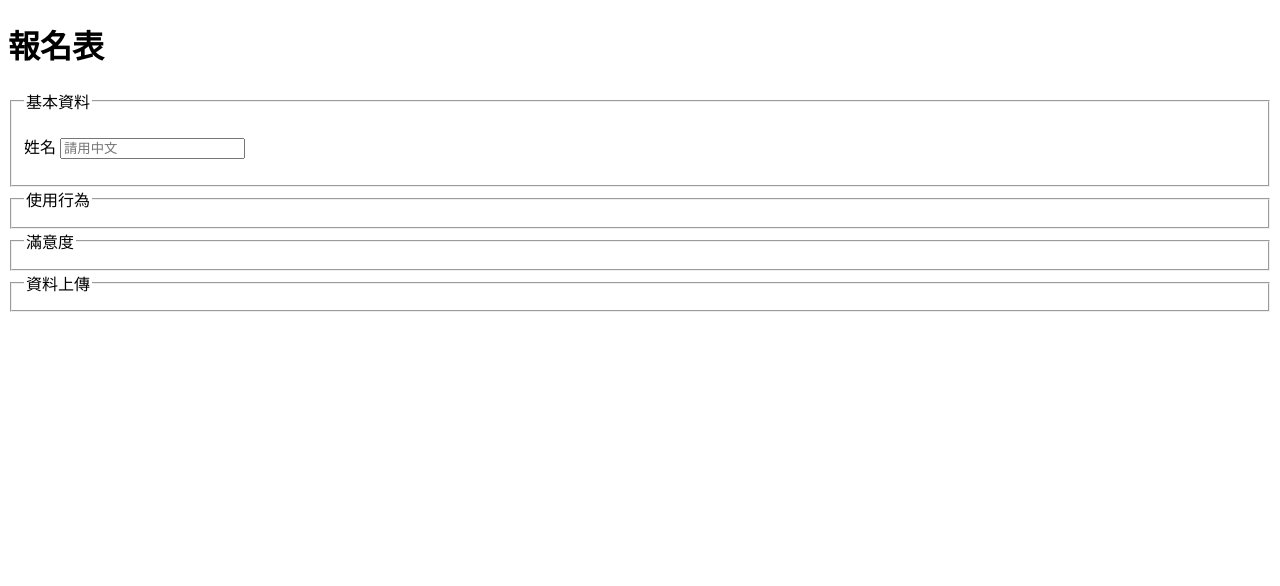
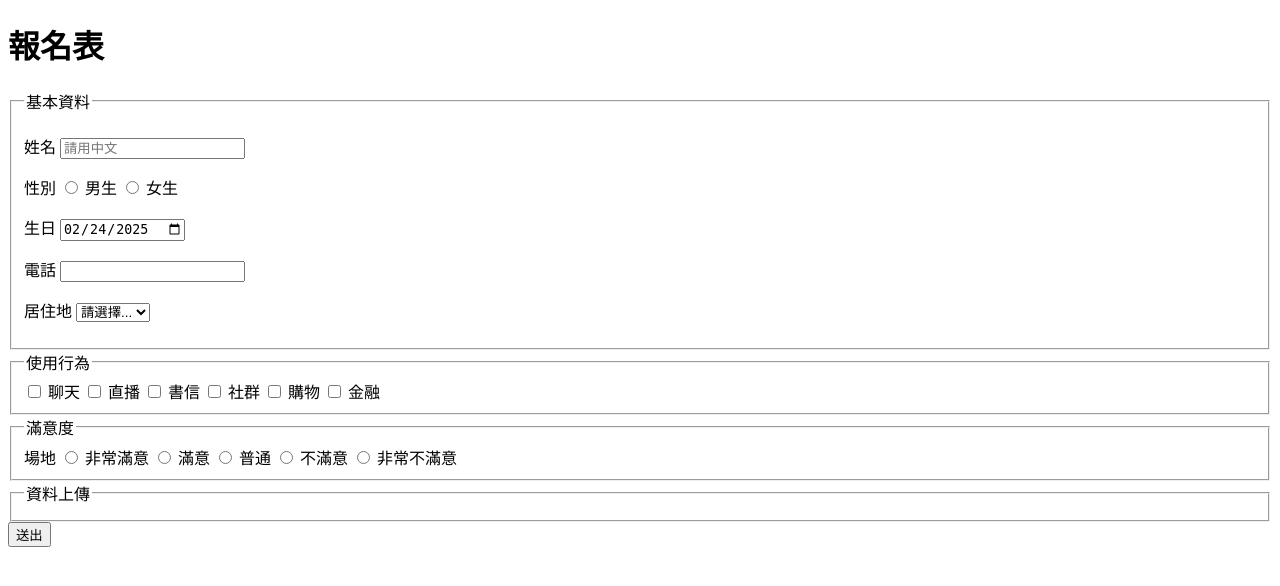
Before and after one commit to sunly1106/2-24, a PHP site: page / in a window 1280 px wide. Shown: the top 586 px of the page. Run offline with PHP 8.4, Linux system fonts and the light colour scheme.

Commit message:
Update index.php

```diff
--- a/index.php
+++ b/index.php
@@ -11,15 +11,70 @@
 
     <fieldset>
     <legend>基本資料</legend>
-    <P><label for="name">姓名 </label>
+    <P>
+        <label for="name">姓名 </label>
         <input type="text" name="name" id="name" value="" placeholder="請用中文" required>
     </P>
+    <p>
+
+        <label for="">性別</label>
+        <input type="radio" name="gender" id="gender1" value="1">
+        <label for="gender1">男生</label>
+        <input type="radio" name="gender" id="gender2" value="2">
+        <label for="gender2">女生</label>
+    </p>
+    <p>
+
+        <label for="">生日</label>
+        <input type="date" name="bday" id="bday" value="<?= date("Y-m-d") ?>">
+    </p>
+    <p>
+
+        <label for="phone">電話</label>
+        <input type="text" name="phone" id="phone">
+
+    </p>
+    <p>
+
+        <label for="area">居住地</label>
+        <select name="area" id="area">
+            <option value="0">請選擇...</option>
+            <option value="1">北部</option>
+            <option value="2">中部</option>
+            <option value="3">南部</option>
+            <option value="4">東部</option>
+            <option value="5">離島</option>
+        </select>
+    </p>
     </fieldset>
     <fieldset>
         <legend>使用行為</legend>
+        <input type="checkbox" name="behavior[]" id="behavior1">
+        <label for="behavior1">聊天</label>
+        <input type="checkbox" name="behavior[]" id="behavior2">
+        <label for="behavior2">直播</label>
+        <input type="checkbox" name="behavior[]" id="behavior3">
+        <label for="behavior3">書信</label>
+        <input type="checkbox" name="behavior[]" id="behavior4">
+        <label for="behavior4">社群</label>
+        <input type="checkbox" name="behavior[]" id="behavior5">
+        <label for="behavior5">購物</label>
+        <input type="checkbox" name="behavior[]" id="behavior6">
+        <label for="behavior6">金融</label>
     </fieldset>
     <fieldset>
         <legend>滿意度</legend>
+        <label for="">場地</label>
+        <input type="radio" name="place" id="place1" value="5">
+        <label for="place1">非常滿意</label>
+        <input type="radio" name="place" id="place2" value="4">
+        <label for="place2">滿意</label>
+        <input type="radio" name="place" id="place3" value="3">
+        <label for="place3">普通</label>
+        <input type="radio" name="place" id="place4" value="2">
+        <label for="place4">不滿意</label>
+        <input type="radio" name="place" id="place5" value="1">
+        <label for="place5">非常不滿意</label>
     </fieldset>
     <fieldset>
         <legend>資料上傳</legend>
@@ -27,7 +82,7 @@
 
 
 
-
+    <input type="submit" value="送出">
 
 
 
```
